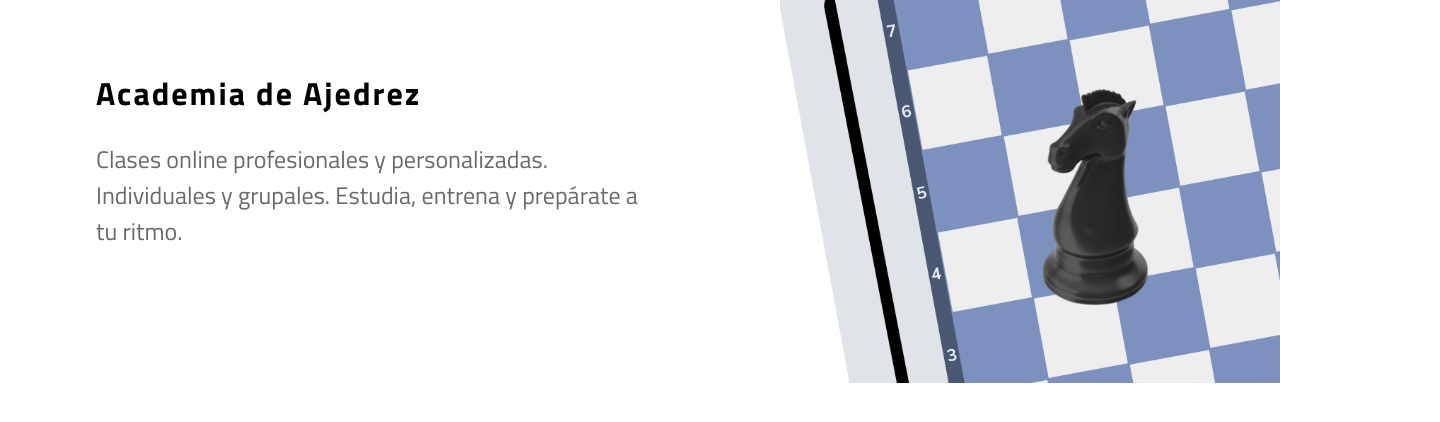
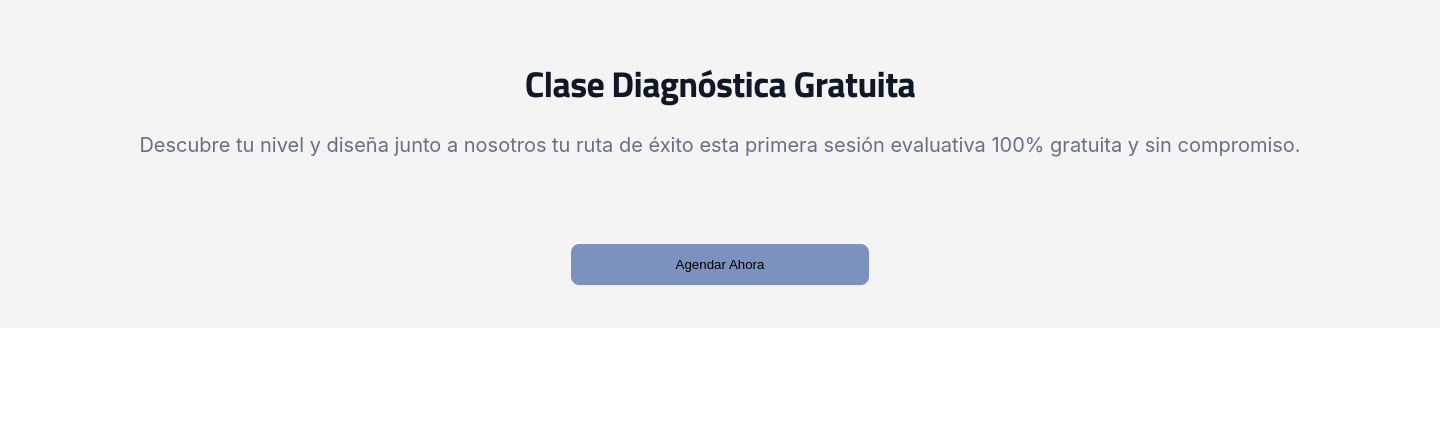
Before and after one commit to memocayar/academia-ajedrez, a React (Create React App) app: page / in a window 1280 px wide. Shown: the top 422 px of the page, 1440 px wide, since content can reach past the window. Built offline with nearby package versions, Linux system fonts and the light colour scheme.

Commit message:
primer avance de clase diagnostico

```diff
--- /dev/null
+++ b/src/componentes/Clase Diagnostico/clasediagnostico.css
@@ -0,0 +1,49 @@
+#clase {
+  background-color: #f4f4f4;
+  display: flex;
+  width: 1440px;
+  padding: 38px 0px 43px 0px;
+  flex-direction: column;
+  align-items: center;
+  gap: 64px;
+}
+
+#tituloclase {
+  color: var(--Gray-900, #101828);
+  text-align: center;
+  font-family: "Titillium Web";
+  font-size: 36px;
+  font-style: normal;
+  font-weight: 700;
+  line-height: 44px; /* 122.222% */
+  letter-spacing: -0.72px;
+  align-self: stretch;
+}
+
+#parrafoclase {
+  color: var(--Gray-500, #667085);
+  text-align: center;
+  /* Text xl/Regular */
+  font-family: Inter;
+  font-size: 20px;
+  font-style: normal;
+  font-weight: 400;
+  line-height: 30px; /* 150% */
+  align-self: stretch;
+}
+
+#botonclase {
+  display: flex;
+  width: 298px;
+  padding: 12px 20px;
+  justify-content: center;
+  align-items: center;
+  gap: 8px;
+
+  border-radius: 8px;
+  border: 1px solid #7c91be;
+  background: #7c91be;
+
+  /* Shadow/xs */
+  box-shadow: 0px 1px 2px 0px rgba(16, 24, 40, 0.05);
+}
--- /dev/null
+++ b/src/componentes/Clase Diagnostico/clasediagnostico.jsx
@@ -0,0 +1,12 @@
+import "./clasediagnostico.css"
+export function clasediagnostico() {
+    return (
+    <div id ="clase">
+        <div id="textosclase">
+            <h1 id="tituloclase">Clase Diagnóstica Gratuita</h1>
+            <p id="parrafoclase">Descubre tu nivel y diseña junto a nosotros tu ruta de éxito esta primera sesión evaluativa 100% gratuita y sin compromiso.</p>
+        </div>
+        <button id="botonclase">Agendar Ahora</button>
+    </div>
+    )
+}
--- a/src/index.js
+++ b/src/index.js
@@ -1,12 +1,13 @@
 import React from "react";
 import ReactDOM from "react-dom/client";
 import "./index.css";
-import { Banner } from "./componentes/Banner";
+import { Banner } from "./componentes/Banner/Banner";
+import { clasediagnostico } from "./componentes/Clase Diagnostico/clasediagnostico";
 
 const root = ReactDOM.createRoot(document.getElementById("root"));
 
 root.render(
 <>
-    {Banner()}
+    {clasediagnostico()}
 
 </>);
```
Also changed, not shown: src/componentes/Banner/Banner.jsx (renamed from src/componentes/Banner.jsx), src/componentes/Banner/banner.css (renamed from src/componentes/banner.css), src/componentes/Banner/tablero.png (renamed from src/componentes/tablero.png).
